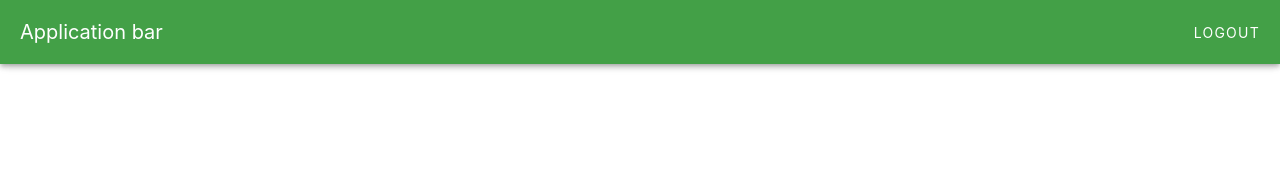
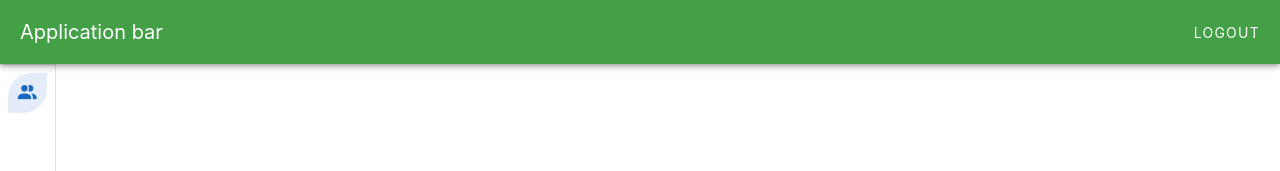
Before and after one commit to tommyal47/booking-template, a Vue app: page / in a window 1280 px wide. Shown: the top 171 px of the page. Built offline with nearby package versions, Linux system fonts and the light colour scheme; sample sign-in values are in the browser's storage.

Commit message:
add side bar

```diff
--- a/src/components/EditUser.vue
+++ b/src/components/EditUser.vue
@@ -5,13 +5,13 @@
             <v-card class="mx-auto" width="400" prepend-icon="" title="Edit User Data">
                 <v-sheet class="mx-auto" width="300">
                     <v-form fast-fail @submit.prevent="updateUser">
-                        <v-text-field v-model="user.fullName" clearable label="Full name" variant="solo"
+                        <v-text-field v-model="userData.fullName" clearable label="Full name" variant="solo"
                             :rules="[nameValidation]"></v-text-field>
 
-                        <v-text-field v-model="user.email" clearable label="Email Address" type="email"
+                        <v-text-field v-model="userData.email" clearable label="Email Address" type="email"
                             placeholder="johndoe@gmail.com" variant="solo" :rules="[emailRules]"></v-text-field>
 
-                        <v-text-field v-model="user.phoneNumber" clearable label="Phone Number" type="number"
+                        <v-text-field v-model="userData.phoneNumber" clearable label="Phone Number" type="number"
                             variant="solo" :rules="[phoneRules]"></v-text-field>
 
                         <v-btn class="mt-2" type="submit" block>Submit</v-btn>
@@ -44,8 +44,8 @@ const props = defineProps({
         required: true
     }
 })
-
-console.log('user', props.user);
+const userData= JSON.parse(JSON.stringify(props.user));
+// console.log('user', props.user);
 
 const emailRules = computed(() => {
     if (props.user.email) return true
@@ -67,7 +67,7 @@ const phoneRules = computed(() => {
 }
 );
 const updateUser = () => {
-    userStore.editUSer(props.user);
+    userStore.editUSer(userData);
     emit('handleEditDialog')
 
 
--- a/src/layouts/MainLayout.vue
+++ b/src/layouts/MainLayout.vue
@@ -1,15 +1,10 @@
 <template>
-    <v-layout class="rounded rounded-md">
-        <v-app-bar color="green-darken-1" title="Application bar">
-            <v-btn class="log-btn" @click="handleLogout">logout</v-btn>
-        </v-app-bar>
-    </v-layout>
+    <SideBar />
+    <NavBar />
 </template>
 
 <script setup>
-const handleLogout = () => {
-    localStorage.clear();
-    window.location.href = '/login';
-}
+import NavBar from './components/NavBar.vue';
+import SideBar from './components/SideBar.vue';
 
 </script>
--- /dev/null
+++ b/src/layouts/components/NavBar.vue
@@ -0,0 +1,15 @@
+<template>
+    <v-layout class="rounded rounded-md">
+        <v-app-bar color="green-darken-1" title="Application bar">
+            <v-btn class="log-btn" @click="handleLogout">logout</v-btn>
+        </v-app-bar>
+    </v-layout>
+</template>
+
+<script setup>
+const handleLogout = () => {
+    localStorage.clear();
+    window.location.href = '/login';
+}
+
+</script>
--- /dev/null
+++ b/src/layouts/components/SideBar.vue
@@ -0,0 +1,38 @@
+<template>
+    <v-card>
+        <v-layout>
+            <v-navigation-drawer expand-on-hover rail>
+                <v-list>
+                    <v-list-item></v-list-item>
+                </v-list>
+                <v-divider></v-divider>
+                <v-list density="compact" nav>
+                    <v-list-item color="primary" rounded="shaped" prepend-icon="mdi-account-multiple" title="Users"
+                        value="Users" :active @click="goToUseres">
+                    </v-list-item>
+                </v-list>
+            </v-navigation-drawer>
+        </v-layout>
+    </v-card>
+</template>
+
+<script setup>
+import { useRouter } from 'vue-router';
+import { onMounted, ref } from 'vue';
+
+const active = ref(true);
+const router = useRouter();
+const goToUseres = () => {
+    // Navigate to the Users page
+    active.value = true;
+    // console.log(router.currentRoute.value.path);
+
+    router.push('/users');
+}
+// onMounted(() => {
+//     if (router.currentRoute.value.path !== '/users') active.value = false;
+
+// })
+
+console.log(router.currentRoute.value);
+</script>
```
